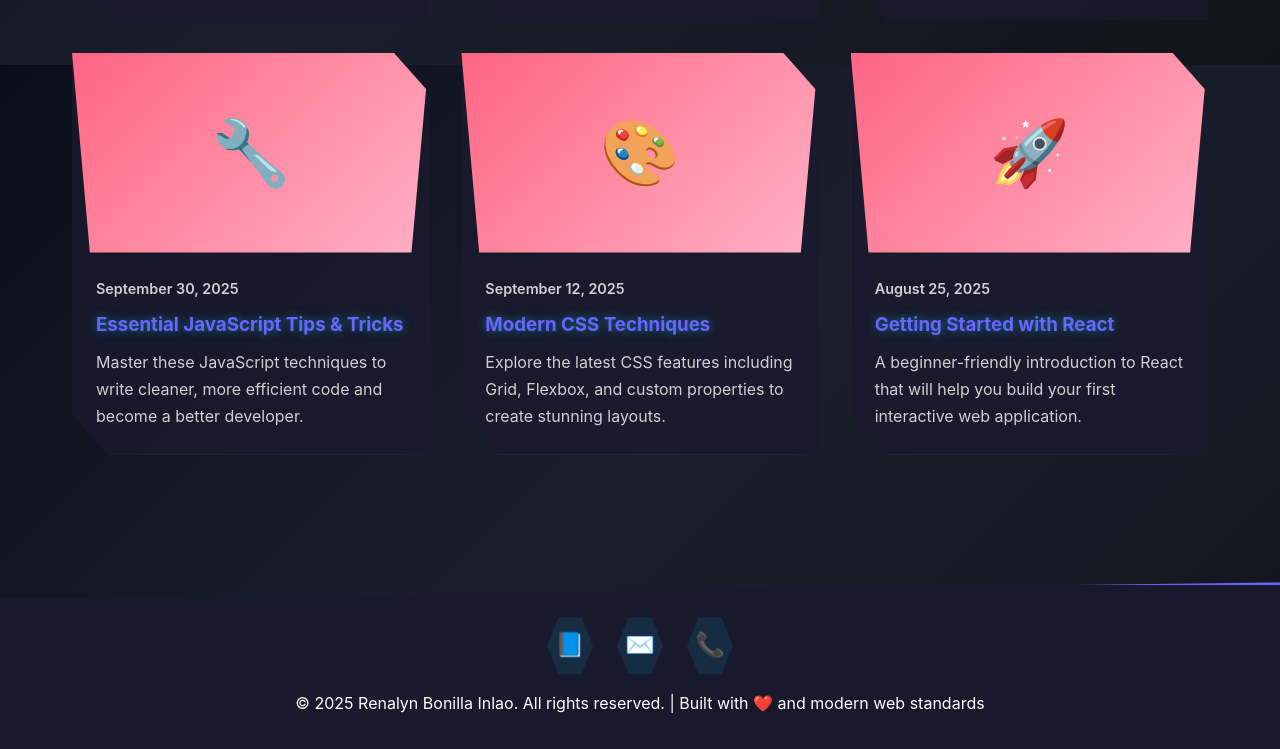
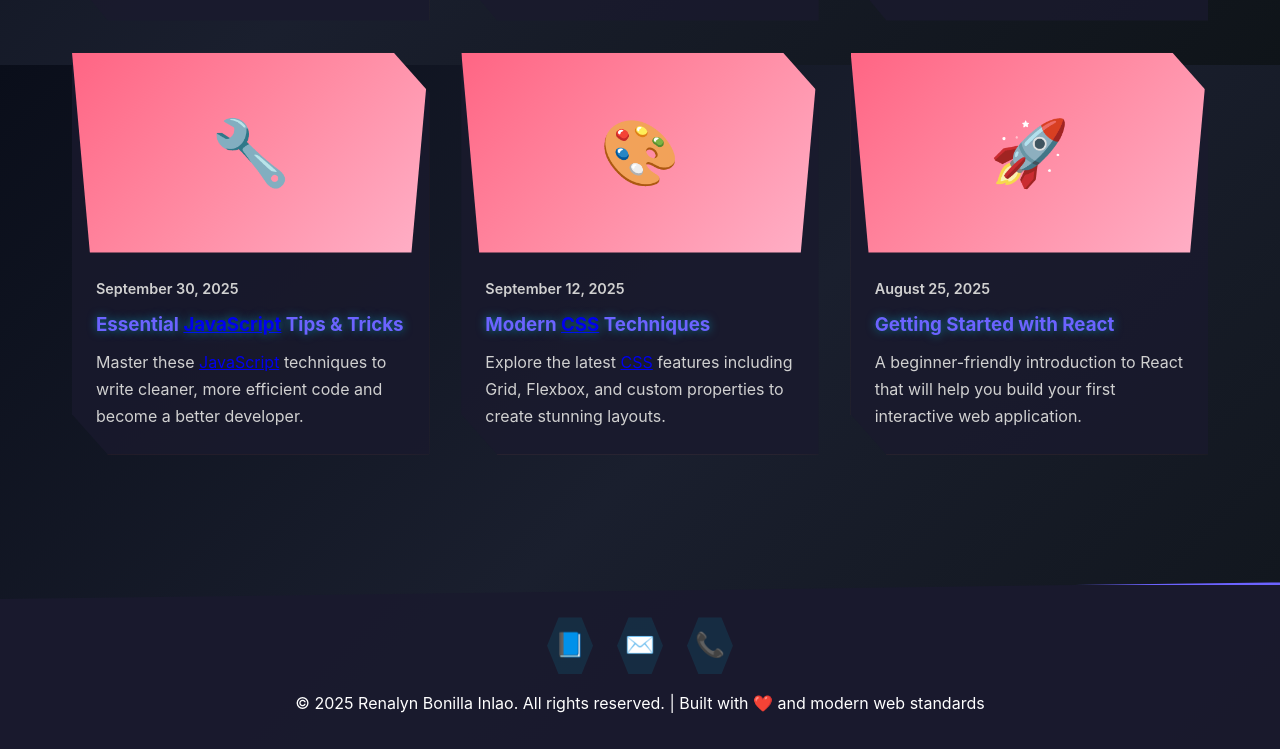
Before and after one commit to 00HIVE00/renalyn, a plain HTML site: page blog.html in a window 1280 px wide. Shown: the part 735-1484 px from the top of the page. Drawn offline with Linux system fonts and the light colour scheme.

Commit message:
Update blog.html

```diff
--- a/blog.html
+++ b/blog.html
@@ -94,8 +94,8 @@
                     <div class="blog-image">🔧</div>
                     <div class="blog-content">
                         <p class="blog-date">September 30, 2025</p>
-                        <h3>Essential JavaScript Tips & Tricks</h3>
-                        <p>Master these JavaScript techniques to write cleaner, more efficient code and become a better developer.</p>
+                        <h3>Essential <a href="https://developer.mozilla.org/en-US/docs/Web/JavaScript" target="_blank" rel="noopener noreferrer" title="JavaScript documentation (MDN)">JavaScript</a> Tips & Tricks</h3>
+                        <p>Master these <a href="https://developer.mozilla.org/en-US/docs/Web/JavaScript" target="_blank" rel="noopener noreferrer" title="JavaScript documentation (MDN)">JavaScript</a> techniques to write cleaner, more efficient code and become a better developer.</p>
                     </div>
                 </article>
 
@@ -103,8 +103,8 @@
                     <div class="blog-image">🎨</div>
                     <div class="blog-content">
                         <p class="blog-date">September 12, 2025</p>
-                        <h3>Modern CSS Techniques</h3>
-                        <p>Explore the latest CSS features including Grid, Flexbox, and custom properties to create stunning layouts.</p>
+                        <h3>Modern <a href="https://developer.mozilla.org/en-US/docs/Web/CSS" target="_blank" rel="noopener noreferrer" title="CSS documentation (MDN)">CSS</a> Techniques</h3>
+                        <p>Explore the latest <a href="https://developer.mozilla.org/en-US/docs/Web/CSS" target="_blank" rel="noopener noreferrer" title="CSS documentation (MDN)">CSS</a> features including Grid, Flexbox, and custom properties to create stunning layouts.</p>
                     </div>
                 </article>
 
```
